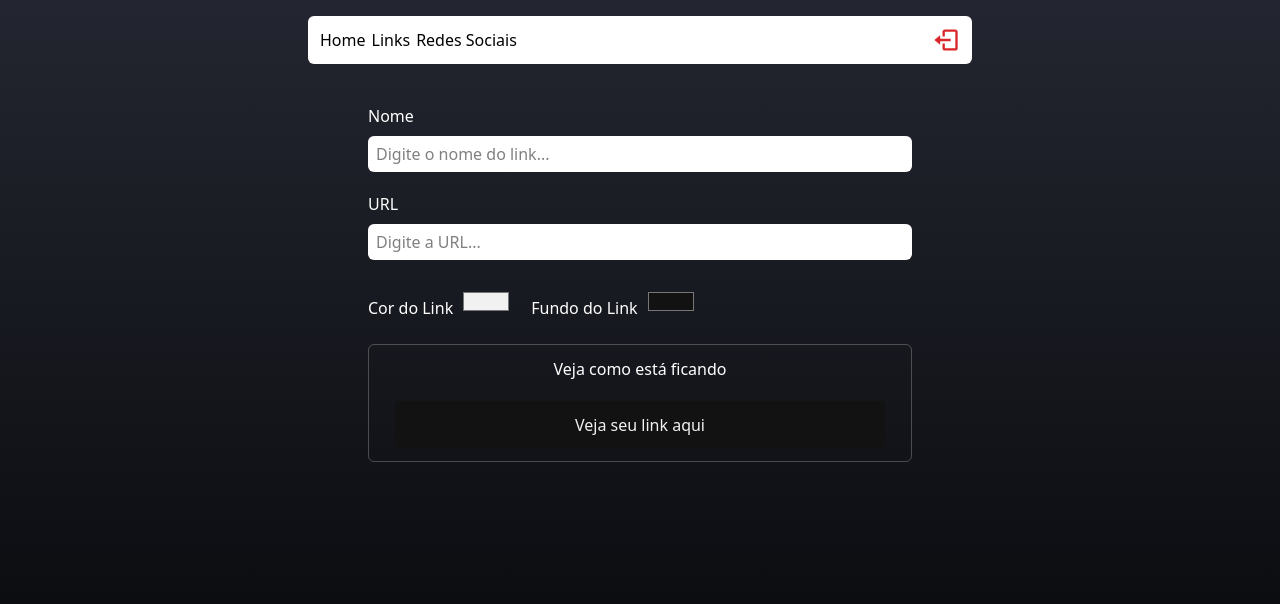
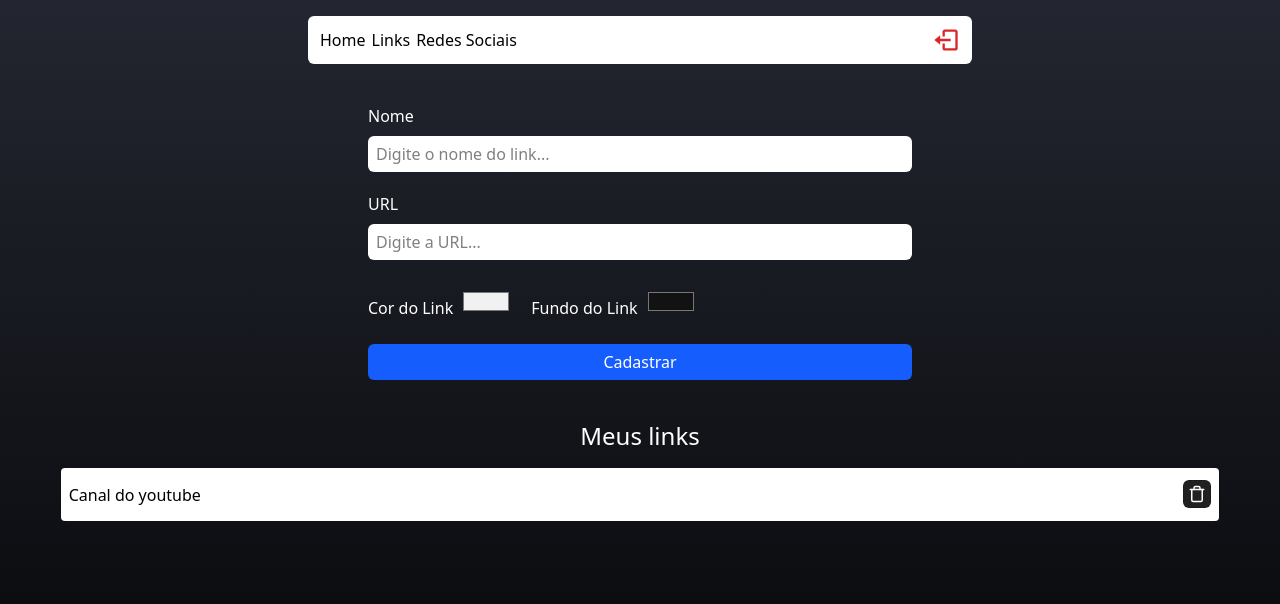
Before and after one commit to gabrielcavalcantedossantos1/linktree-firebase, a React (Vite) app: page /admin in a window 1280 px wide. Shown: the top 604 px of the page. Built offline with nearby package versions, Linux system fonts and the light colour scheme; no server answers; sample sign-in values are in the browser's storage.

Commit message:
criando a aba (MEUS LINKS)

```diff
--- a/src/pages/admin/Admin.tsx
+++ b/src/pages/admin/Admin.tsx
@@ -1,7 +1,8 @@
 import { useEffect, useState } from 'react';
 import { Header } from '../../components/header';
-import { Input } from '../../components/input';
 import { FormField } from '../../components/formField';
+
+import { FiTrash } from 'react-icons/fi';
 
 const Admin = () => {
   const [nameInput, setNameInput] = useState('');
@@ -64,6 +65,7 @@
           </div>
         </section>
 
+        {nameInput && (
           <div className="flex items-center justify-center flex-col mb-7 p-1 border-gray-100/25 border rounded-md">
             <label className="text-white font-medium mt-2 mb-3">
               Veja como está ficando
@@ -76,12 +78,34 @@
                 backgroundColor: bgColorInput,
               }}
             >
-            <p className='font-medium'
-              style={{color:textColorInput}}
-            >{nameInput ? nameInput : 'Veja seu link aqui'}</p>
+              <p className="font-medium" style={{ color: textColorInput }}>
+                {nameInput}
+              </p>
             </article>
           </div>
+        )}
+
+        <button
+          type="submit"
+          className="mb-7 bg-blue-600 h-9 rounded-md text-white font-medium gap-4 flex justify-center items-center"
+        >
+          Cadastrar
+        </button>
       </form>
+
+      <h2 className="text-white text-white mb-4 text-2xl">Meus links</h2>
+
+      <article
+        className="flex items-center justify-between w-11/12 max-x-xl rounded py-3 px-2 mb-2 select-none"
+        style={{ backgroundColor: '#fff', color: '#000' }}
+      >
+        <p>Canal do youtube</p>
+        <div>
+          <button className="border border-dashed p-1 bg-neutral-950 cursor-pointer opacity-90 hover:opacity-100  transition-opacity rounded-md">
+            <FiTrash size={18} color="#fff" />
+          </button>
+        </div>
+      </article>
     </div>
   );
 };
```
Lines whose indentation alone changed are shown as unchanged.
